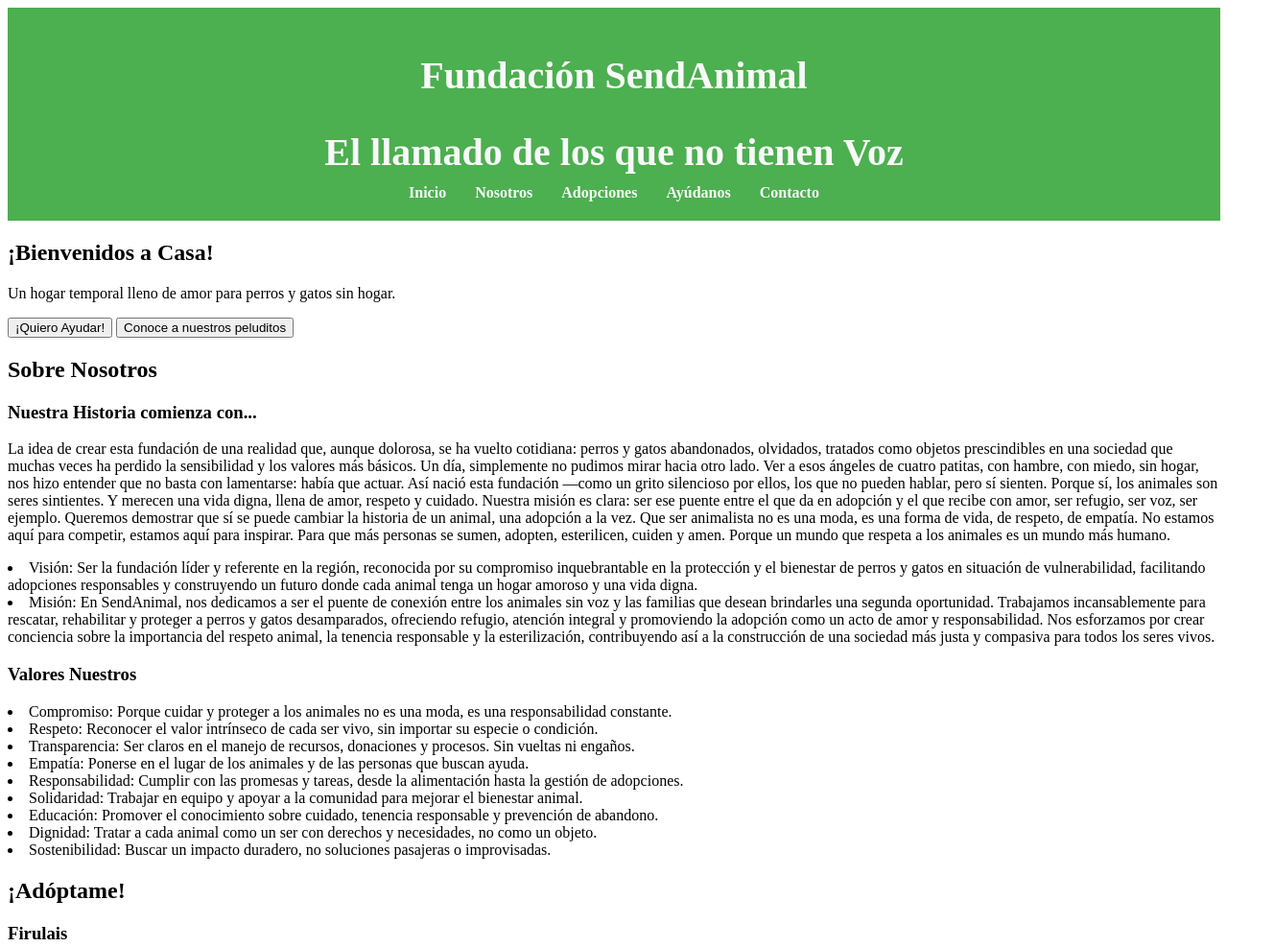
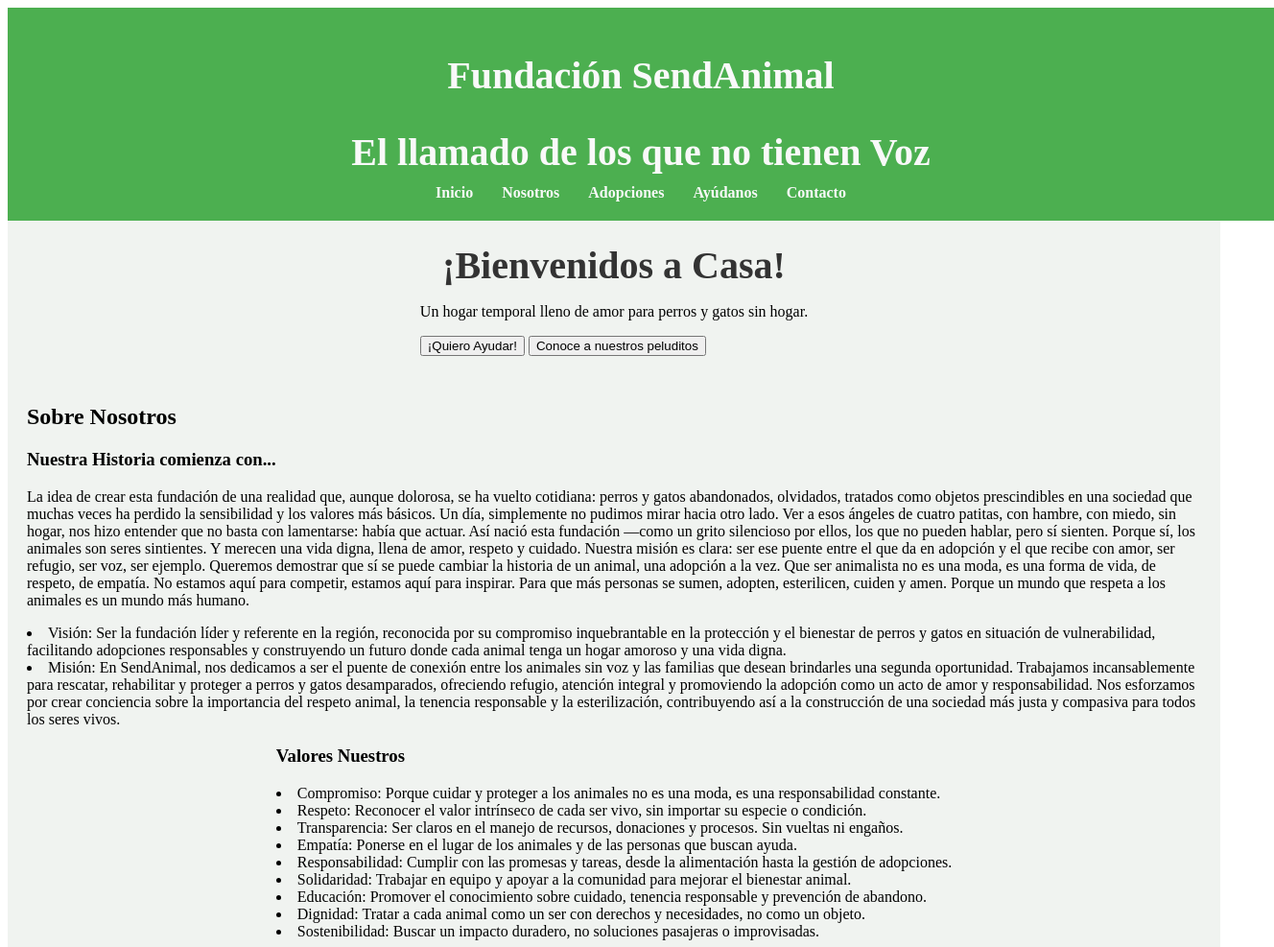
Before and after one commit to Jeidasosqui/Proyecto1, a plain HTML site: page index.html in a window 1280 px wide. Shown: the top 987 px of the page at 96% size, 1328 px wide, since content can reach past the window. Drawn offline with Linux system fonts and the light colour scheme.

Commit message:
19050214

```diff
--- a/styles.css
+++ b/styles.css
@@ -10,6 +10,7 @@
 }
 
 .cabecera-principal {
+    width: 100vw;
     background-color: var(--color-fondo-claro);
     padding: 20px;
     text-align: center;
@@ -55,3 +56,24 @@ justify-content: center;
 .lista-opciones li a:hover {
     color: var(--color-sobreponer);
 }
+
+.contenido-principal {
+    display:flex;
+    flex-direction: column;
+    align-items: center;
+    padding: 20px;
+    background-color: rgb(240, 243, 240);
+
+}
+
+.seccion-inicio {
+    position: relative;
+    top: -30px;
+}
+
+.seccion-inicio h2 {
+    color: var(--color-texto-principal);
+    font-size: 2.5em;
+    margin-bottom: 10px;
+    text-align: center;
+}
```
